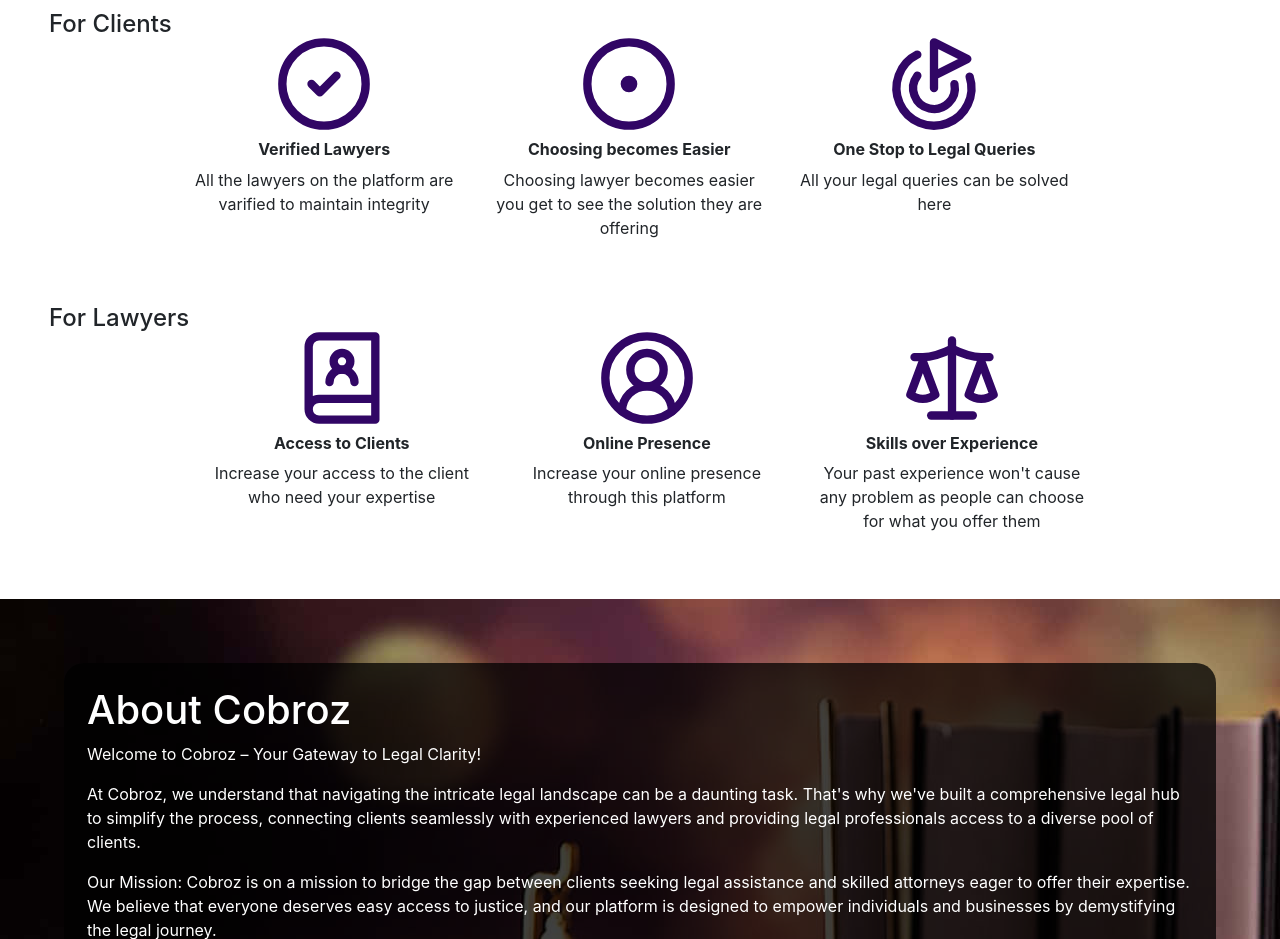
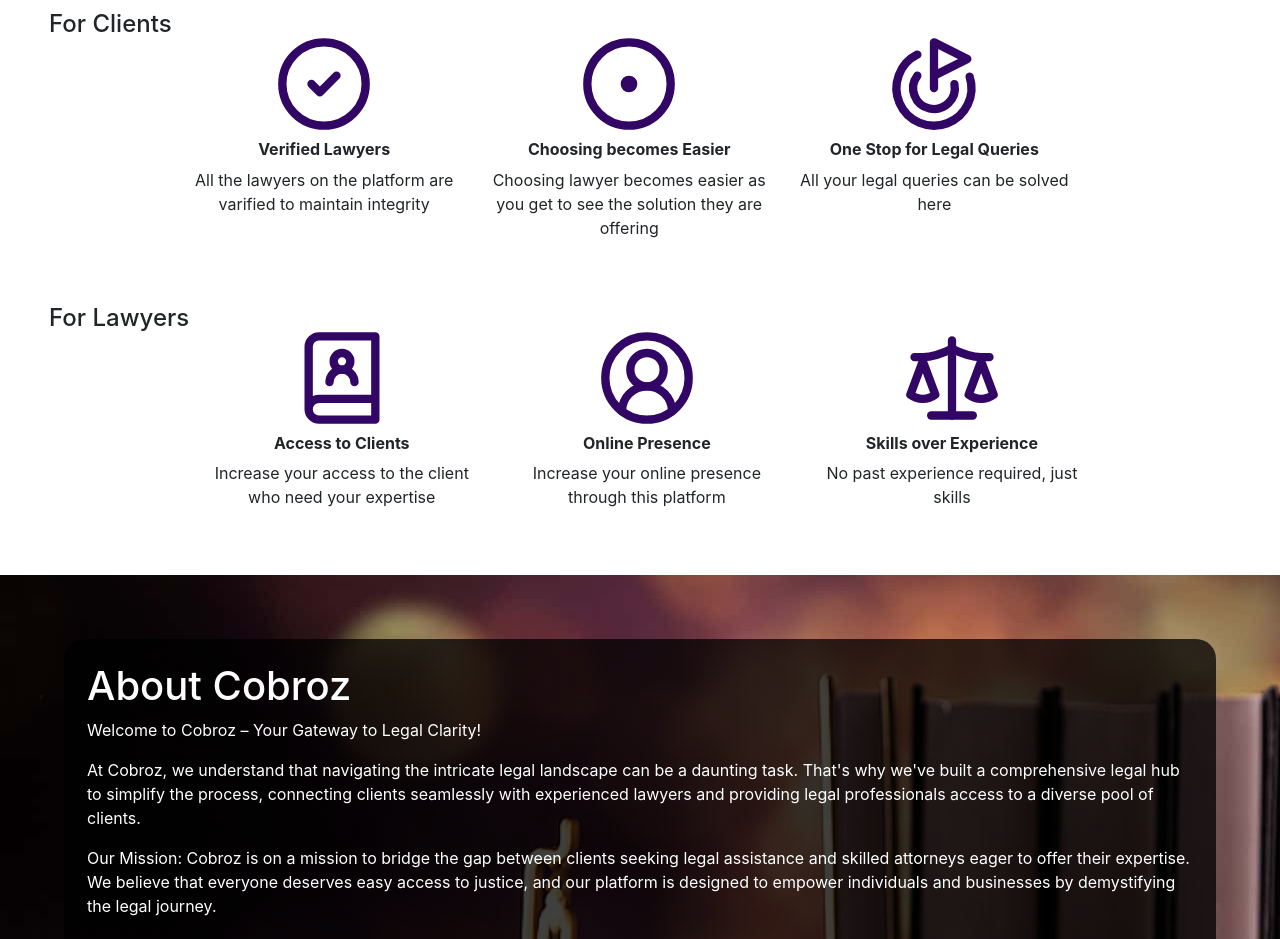
Before and after one commit to The-Cobroz/Cobroz-ComingSoon, a plain HTML site: page index.html in a window 1280 px wide. Shown: the part 840-1779 px from the top of the page. Drawn offline with nearby package versions, Linux system fonts and the light colour scheme.

Commit message:
Update index.html

```diff
--- a/index.html
+++ b/index.html
@@ -102,7 +102,7 @@
                         <circle cx="12" cy="12" r="1" />
                     </svg>
                     <h6><strong>Choosing becomes Easier</strong></h6>
-                    <p>Choosing lawyer becomes easier you get to see the solution they are offering</p>
+                    <p>Choosing lawyer becomes easier as you get to see the solution they are offering</p>
                 </div>
                 <diV class='col-md-3 feature-card'>
                     <svg xmlns="http://www.w3.org/2000/svg" width="100" height="100" viewBox="0 0 24 24" fill="none"
@@ -112,7 +112,7 @@
                         <path d="M20.55 10.23A9 9 0 1 1 8 4.94" />
                         <path d="M8 10a5 5 0 1 0 8.9 2.02" />
                     </svg>
-                    <h6><strong>One Stop to Legal Queries</strong></h6>
+                    <h6><strong>One Stop for Legal Queries</strong></h6>
                     <p>All your legal queries can be solved here</p>
                 </diV>
             </div>
@@ -151,7 +151,7 @@
                         <path d="M3 7h2c2 0 5-1 7-2 2 1 5 2 7 2h2" />
                     </svg>
                     <h6><strong>Skills over Experience</strong></h6>
-                    <p>Your past experience won't cause any problem as people can choose for what you offer them</p>
+                    <p>No past experience required, just skills</p>
                 </div>
             </div>
         </div>
```
